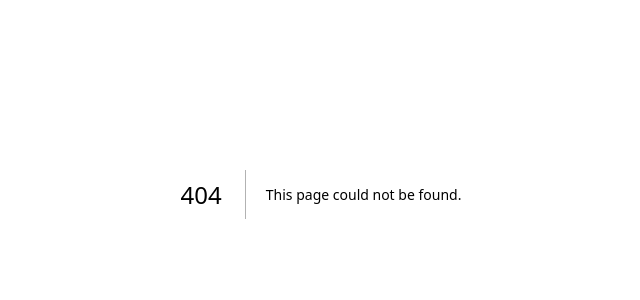
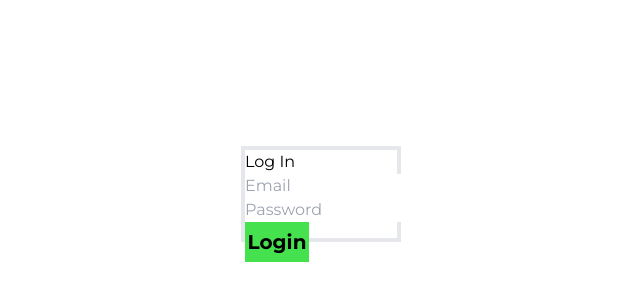
Before and after one commit to Nattea05/qr-web-app-public, a Next.js app: page /login in a window 1280 px wide. Before the commit this address had no page. Shown: the part 206-506 px from the top of the page, without its empty margins (319-959 px from the left). Built offline with nearby package versions, Linux system fonts and the light colour scheme.

Commit message:
modified:   firebaseConfig.js 	new file:   src/app/login/page.tsx

```diff
--- a/firebaseConfig.js
+++ b/firebaseConfig.js
@@ -2,6 +2,7 @@
 import { initializeApp } from "firebase/app";
 import { getDatabase } from "firebase/database";
 import { getStorage } from "firebase/storage";
+import { getAuth } from "firebase/auth";
 // TODO: Add SDKs for Firebase products that you want to use
 // https://firebase.google.com/docs/web/setup#available-libraries
 
@@ -26,3 +27,6 @@ export const db = getDatabase(app);
 
 // Initialize Cloud Storage and get a reference to the service
 export const storage = getStorage(app);
+
+// Initialize Firebase Authentication and get a reference to the service
+export const auth = getAuth(app);
--- /dev/null
+++ b/src/app/login/page.tsx
@@ -0,0 +1,21 @@
+import { useState } from "react"
+
+export default function Login() {
+    const [email, setEmail] = useState("");
+    const [password, setPassword] = useState("");
+
+    function handleLogin() {
+        console.log("Login")
+    }
+
+    return (
+        <main className='flex flex-col w-screen h-screen items-center justify-center'>
+            <div className="border-4 w-40 h-24">
+                <span>Log In</span>
+                <input type="email" placeholder="Email" value={email} onChange={(e) => setEmail(e.target.value)} />
+                <input type="password" placeholder="Password" value={email} onChange={(p) => setPassword(p.target.value)} />
+                <button className="w-16 h-10 text-xl font-bold bg-petgreen" onClick={() => handleLogin()}>Login</button>
+            </div>
+        </main>
+    )
+}
```
